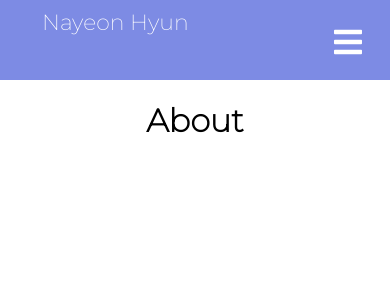
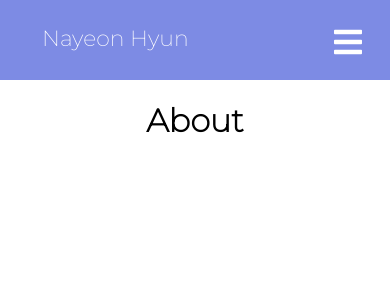
Before and after one commit to hyunnaye/portfolio-website, a React (Create React App) app: page /about in a window 390 px wide. Shown: the top 300 px of the page. Built offline with nearby package versions, Linux system fonts and the light colour scheme.

Commit message:
centered nav header

```diff
--- a/src/components/Homepage/Homepage.js
+++ b/src/components/Homepage/Homepage.js
@@ -35,7 +35,7 @@ function toggle(effect, enableEffect, setProps) {
 }
 function Homepage() {
 
-    const [effect, enableEffect] = useState(false);
+    const [effect, enableEffect] = useState(true);
 
     const text = "Hi I'm Nayeon! \n I make cool stuff with codes. \n Including this site! \n Check out the pages below for more."
     const [props, setProps] = useSpring(() => ({xys: [0, 0, 1], config: {mass: 10, tension: 200, friction: 50}}))
--- a/src/components/Navbar/Navbar.css
+++ b/src/components/Navbar/Navbar.css
@@ -104,9 +104,8 @@
 
     .navbar-logo {
         position: absolute;
-        top: 0;
+        top: 20%;
         left: 0;
-
         transform: translate(15%, 35%);
     }
 
```
